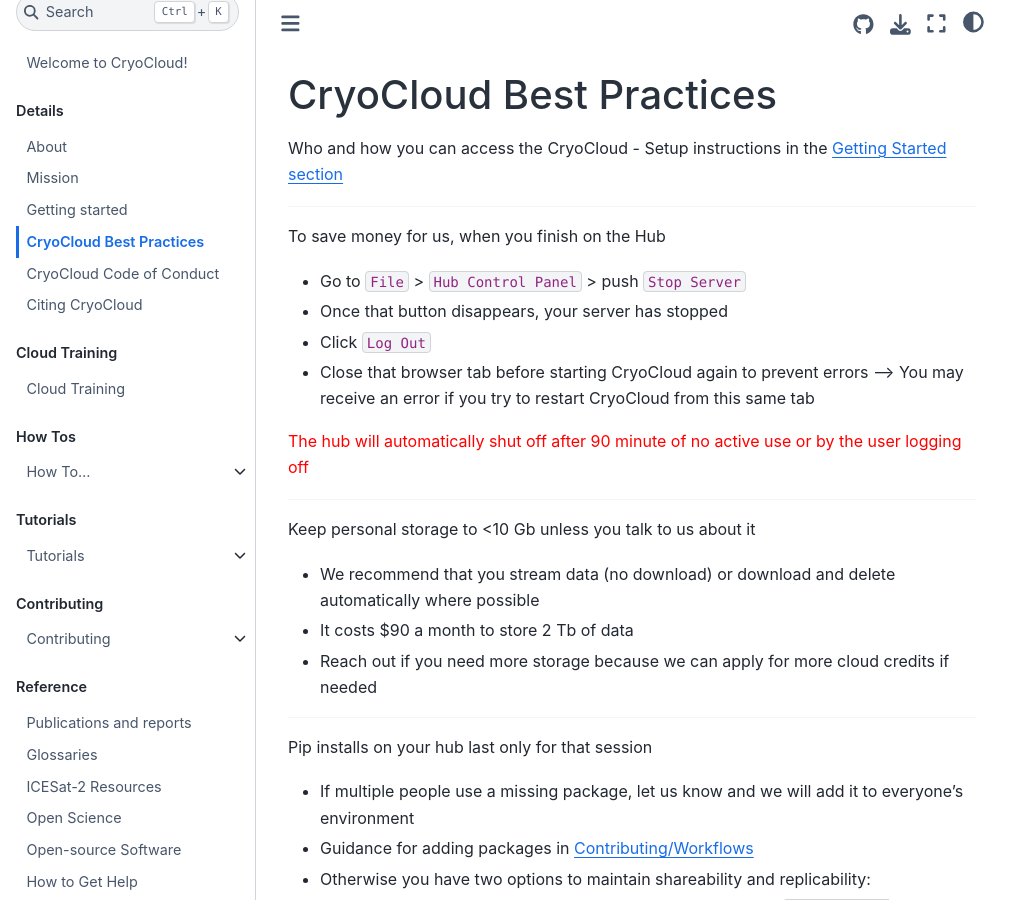
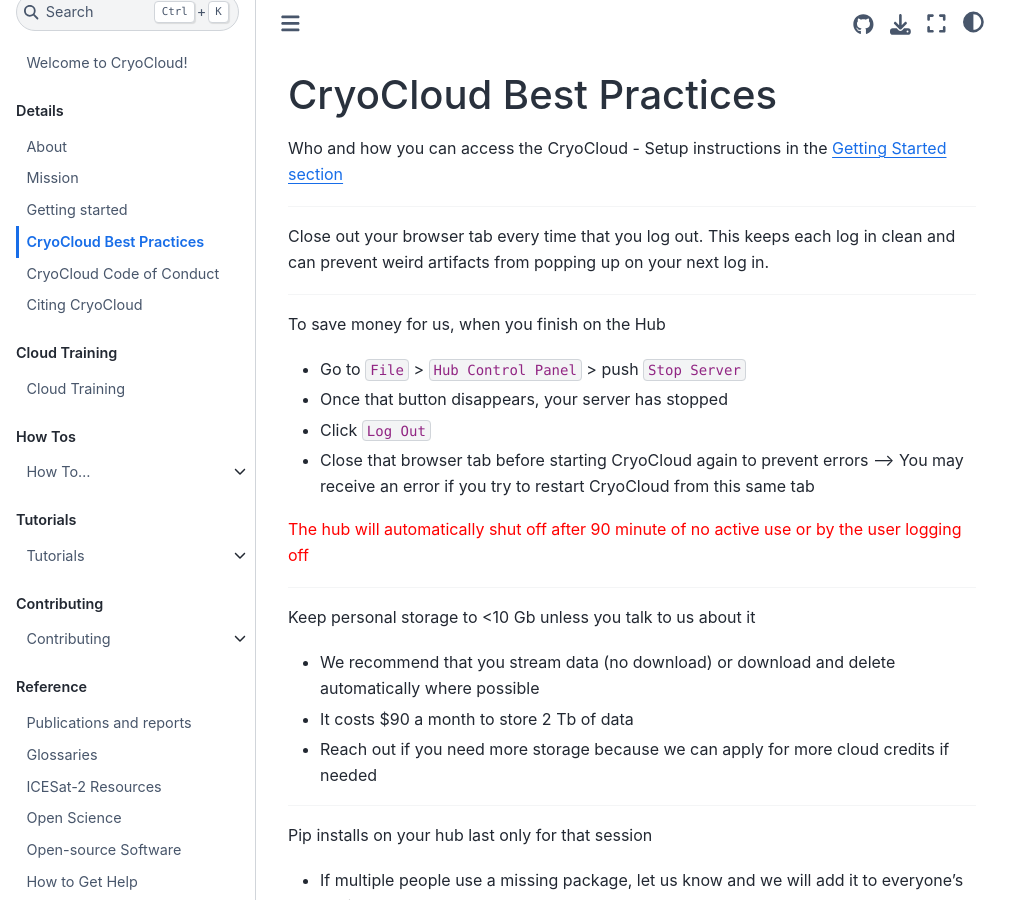
Before and after one commit to CryoInTheCloud/CryoCloudWebsite, a Jupyter Book: the page built from book/content/hub_best_practices.md, in a window 1280 px wide and 900 px high. Shown: the whole window, without its empty margins (0-1031 px from the left). Built offline with Jupyter Book 1.0.4 settings and Sphinx 7.4.7 and the Sphinx Book theme 1.1.4, drawn with Linux system fonts in a browser that asks for light colours; pages that are not in the unit, such as notebooks, are missing from menus.

Commit message:
Update hub_best_practices.md

```diff
--- a/book/content/hub_best_practices.md
+++ b/book/content/hub_best_practices.md
@@ -1,6 +1,10 @@
 # CryoCloud Best Practices
 
 Who and how you can access the CryoCloud - Setup instructions in the [Getting Started section](../content/Getting_Started.md)
+
+***
+
+Close out your browser tab every time that you log out. This keeps each log in clean and can prevent weird artifacts from popping up on your next log in.
 
 ***
 
```
